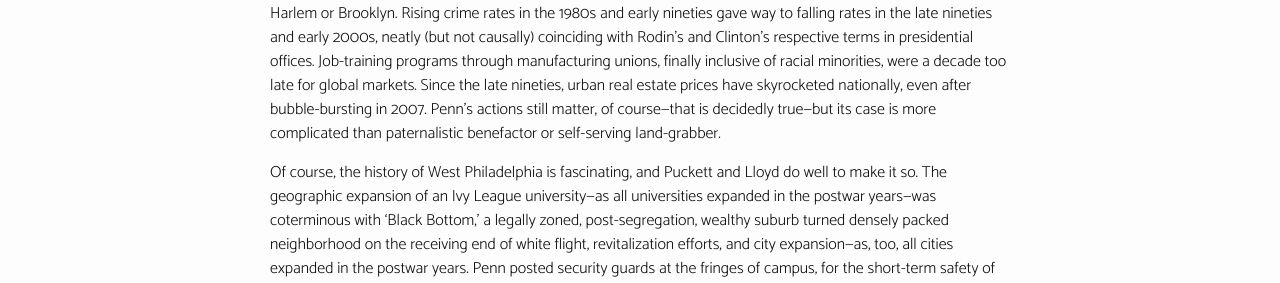
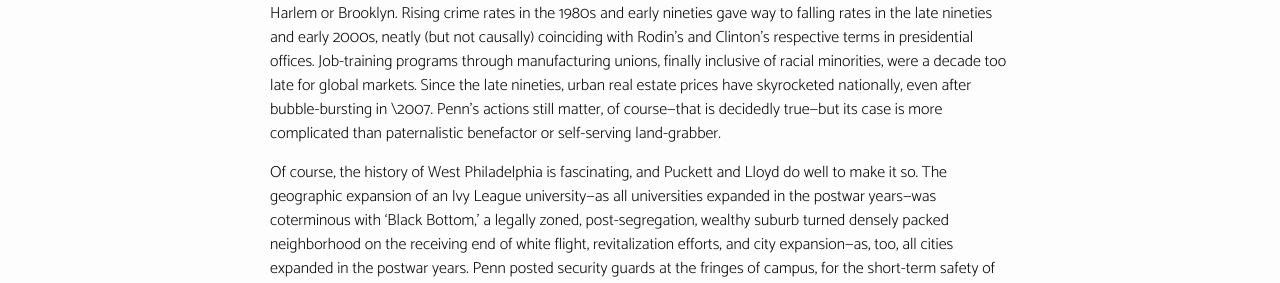
Before and after one commit to reubenmc/jtcohen6.github.io, a Jekyll site: the page built from _posts/2015-09-07-review-becoming-penn.md, in a window 1280 px wide. Shown: the part 743-1026 px from the top of the page. Built offline with Jekyll 4.4.1, drawn with Linux system fonts in a browser that asks for light colours; nearby versions of some CDN libraries; some web fonts are replaced; some of the changed text lies outside the part shown.

Commit message:
minorer fix

```diff
--- a/_posts/2015-09-07-review-becoming-penn.md
+++ b/_posts/2015-09-07-review-becoming-penn.md
@@ -48,9 +48,7 @@
 respective terms in presidential offices. Job-training programs through
 manufacturing unions, finally inclusive of racial minorities, were a
 decade too late for global markets. Since the late nineties, urban real
-estate prices have skyrocketed nationally, even after bubble-bursting in 2007. Penn’s actions still matter, of course—that is decidedly true—but
-its case is more complicated than paternalistic benefactor or
-self-serving land-grabber.
+estate prices have skyrocketed nationally, even after bubble-bursting in \2007. Penn’s actions still matter, of course—that is decidedly true—but its case is more complicated than paternalistic benefactor or self-serving land-grabber.
 
 Of course, the history of West Philadelphia is fascinating, and Puckett
 and Lloyd do well to make it so. The geographic expansion of an Ivy
```
